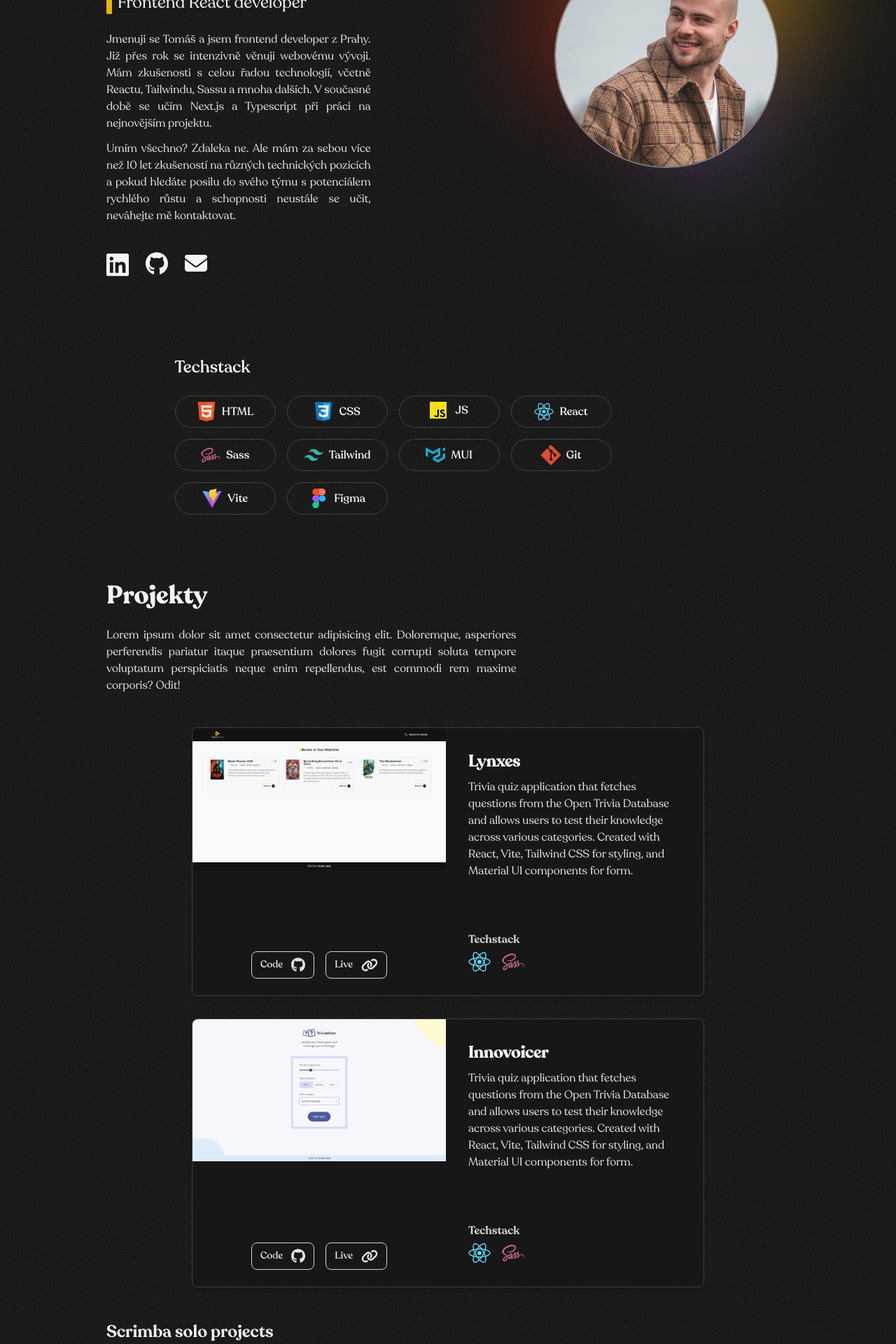
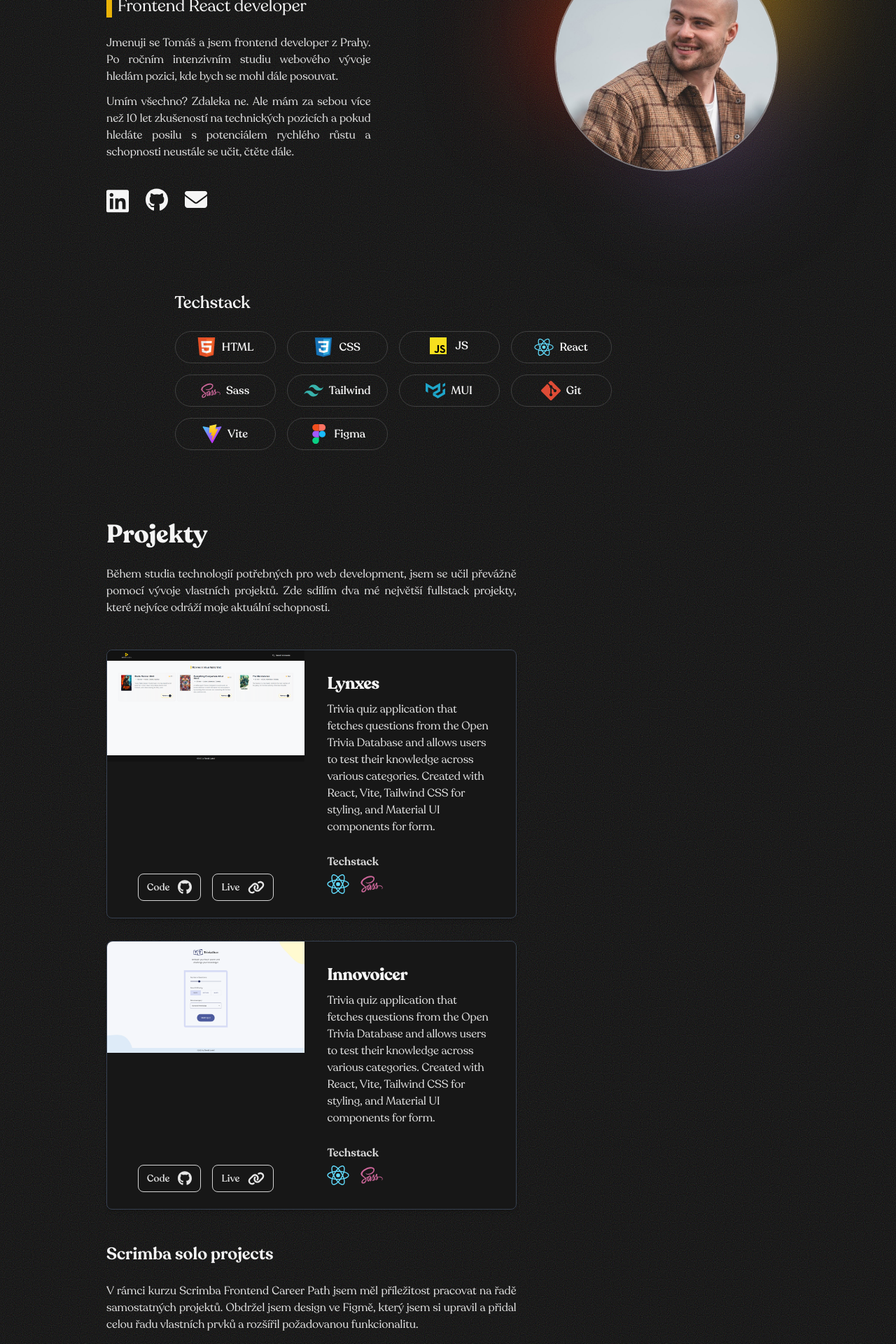
Before and after one commit to TomasLukes/portfolio-page, a React (Vite) app: page / in a window 1280 px wide. Shown: the part 180-2100 px from the top of the page at 70% size. Built offline with nearby package versions, Linux system fonts and the light colour scheme.

Commit message:
Chnage texts, minor styling improvments

```diff
--- a/src/components/Hero.jsx
+++ b/src/components/Hero.jsx
@@ -16,10 +16,10 @@ export default function Hero() {
           </h3>
           {/* Info paragraph desktop */}
           <p className="hidden md:block w-full lg:w-4/5 text-justify pb-3 text-neutral-200">
-            Jmenuji se Tomáš a jsem frontend developer z Prahy. Již přes rok se intenzivně věnuji webovému vývoji. Mám zkušenosti s celou řadou technologií, včetně Reactu, Tailwindu, Sassu a mnoha dalších. V současné době se učím Next.js a Typescript při práci na nejnovějším projektu.
+            Jmenuji se Tomáš a jsem frontend developer z Prahy. Po ročním intenzivním studiu webového vývoje hledám pozici, kde bych se mohl dále posouvat.
           </p>
           <p className="hidden md:block w-full lg:w-4/5 text-justify pb-6 text-neutral-200">
-            Umím všechno? Zdaleka ne. Ale mám za sebou více než 10 let zkušeností na různých technických pozicích a pokud hledáte posilu do svého týmu s potenciálem rychlého růstu a schopnosti neustále se učit, neváhejte mě kontaktovat.
+            Umím všechno? Zdaleka ne. Ale mám za sebou více než 10 let zkušeností na technických pozicích a pokud hledáte posilu s potenciálem rychlého růstu a schopnosti neustále se učit, čtěte dále.
           </p>
           {/* Social icons */}
           <div className="flex gap-4 pb-3 md:py-4 md:gap-6">
@@ -59,10 +59,10 @@ export default function Hero() {
       </div>
 
       <p className="md:hidden container text-sm mx-auto text-justify pt-6 text-neutral-200">
-        Jmenuji se Tomáš a jsem frontend developer z Prahy. Již přes rok se intenzivně věnuji webovému vývoji. Mám zkušenosti s celou řadou technologií, včetně Reactu, Tailwindu, Sassu a mnoha dalších. V současné době se učím Next.js a Typescript při práci na nejnovějším projektu.
+        Jmenuji se Tomáš a jsem frontend developer z Prahy. Po ročním intenzivním studiu webového vývoje hledám pozici, kde bych mohl dále růst.
         <br></br>
         <br></br>
-        Umím všechno? Zdaleka ne. Ale mám za sebou více než 10 let zkušeností na různých technických pozicích a pokud hledáte posilu do svého týmu s potenciálem rychlého růstu a schopnosti neustále se učit, neváhejte mě kontaktovat.
+        Umím všechno? Zdaleka ne. Ale mám za sebou více než 10 let zkušeností na technických pozicích a pokud hledáte posilu s potenciálem rychlého růstu a schopnosti neustále se učit, čtěte dále.
       </p>
 
       {/* Skills container  */}
--- a/src/components/ProjectCardLg.jsx
+++ b/src/components/ProjectCardLg.jsx
@@ -1,7 +1,7 @@
 export default function ProjectCardLg({ name, description, img, url, ghUrl }) {
   return (
     /* ProjectCard large container */
-    <article className="flex flex-col md:flex-row md:w-3/4 md:h-96 bg-neutral-900 border border-gray-700 rounded-lg shadow-md">
+    <article className="flex flex-col md:flex-row md:w-3/5 md:h-96 bg-neutral-900 border border-gray-700 rounded-lg shadow-md">
       {/* Left item */}
       <div className="flex flex-col">
         {/* Screenshot image */}
--- a/src/components/Projects.jsx
+++ b/src/components/Projects.jsx
@@ -11,12 +11,11 @@ export default function Projects() {
           Projekty
         </h2>
         <p className="md:w-3/5 text-justify pb-6 md:pb-12 text-neutral-200">
-          Lorem ipsum dolor sit amet consectetur adipisicing elit. Doloremque, asperiores perferendis pariatur
-          itaque praesentium dolores fugit corrupti soluta tempore voluptatum perspiciatis neque enim repellendus,
-          est commodi rem maxime corporis? Odit!
+          Během studia technologií potřebných pro web development, jsem se učil převážně pomocí vývoje vlastních projektů.
+          Zde sdílím dva mé největší fullstack projekty, které nejvíce odráží moje aktuální schopnosti.
         </p>
 
-        <div className="flex flex-col items-center gap-8">
+        <div className="flex flex-col gap-8">
           <ProjectCardLg
             name={'Lynxes'}
             description={'Trivia quiz application that fetches questions from the Open Trivia Database and allows users to test their knowledge across various categories. Created with React, Vite, Tailwind CSS for styling, and Material UI components for form.'}
@@ -39,7 +38,7 @@ export default function Projects() {
         </h3>
         <p className="md:w-3/5 text-justify pb-6 text-neutral-200">
         V rámci kurzu Scrimba Frontend Career Path jsem měl příležitost pracovat na řadě samostatných projektů.
-        Obdržel jsem design ve Figmě, který jsem si upravil a přidal celou řadu vlastních prvků a dodatečné funkcionality.
+        Obdržel jsem design ve Figmě, který jsem si upravil a přidal celou řadu vlastních prvků a rozšířil požadovanou funkcionalitu.
         </p>
         {/* Scrimba projects cards container */}
         <div className="flex flex-col lg:flex-row gap-6 md:gap-8">
```
